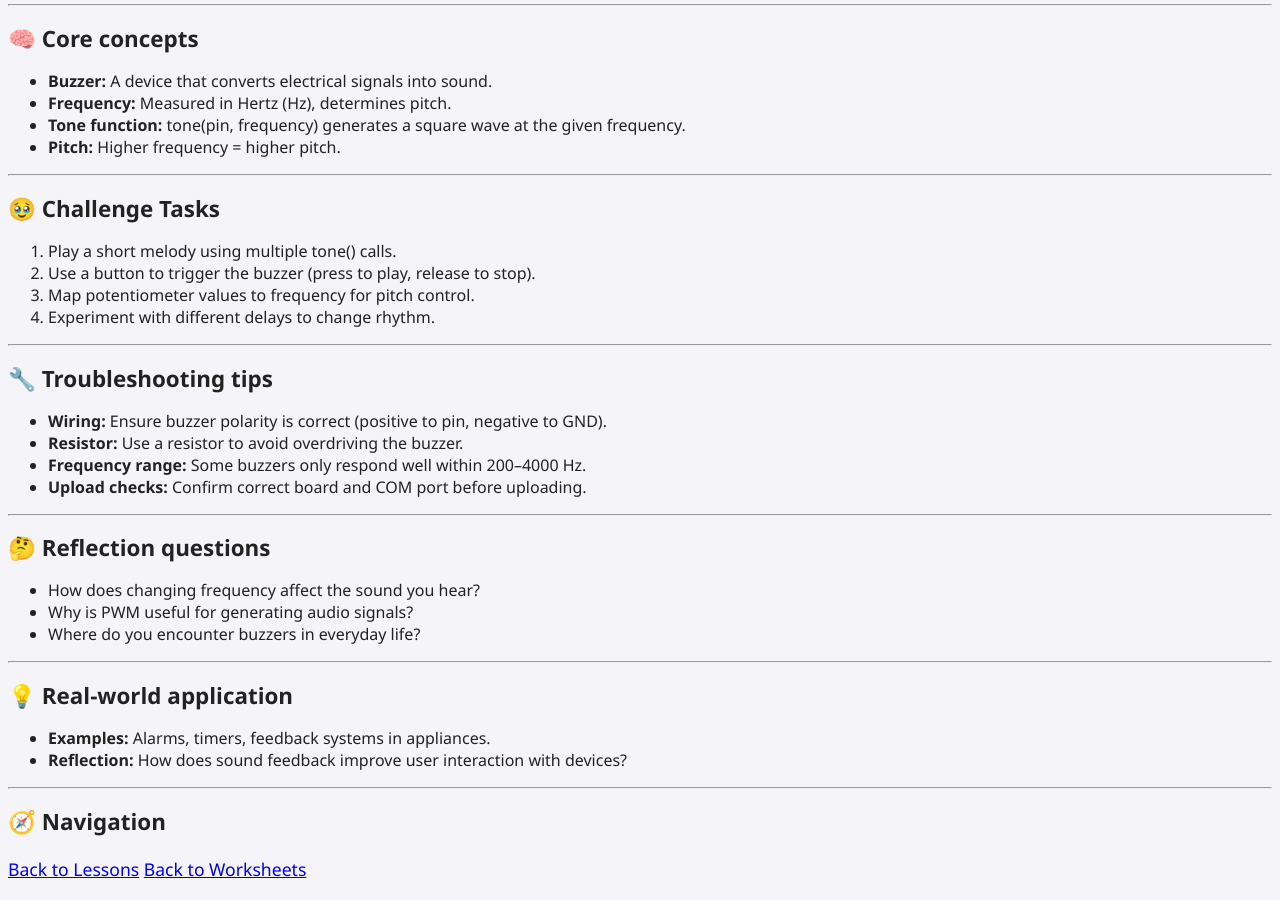
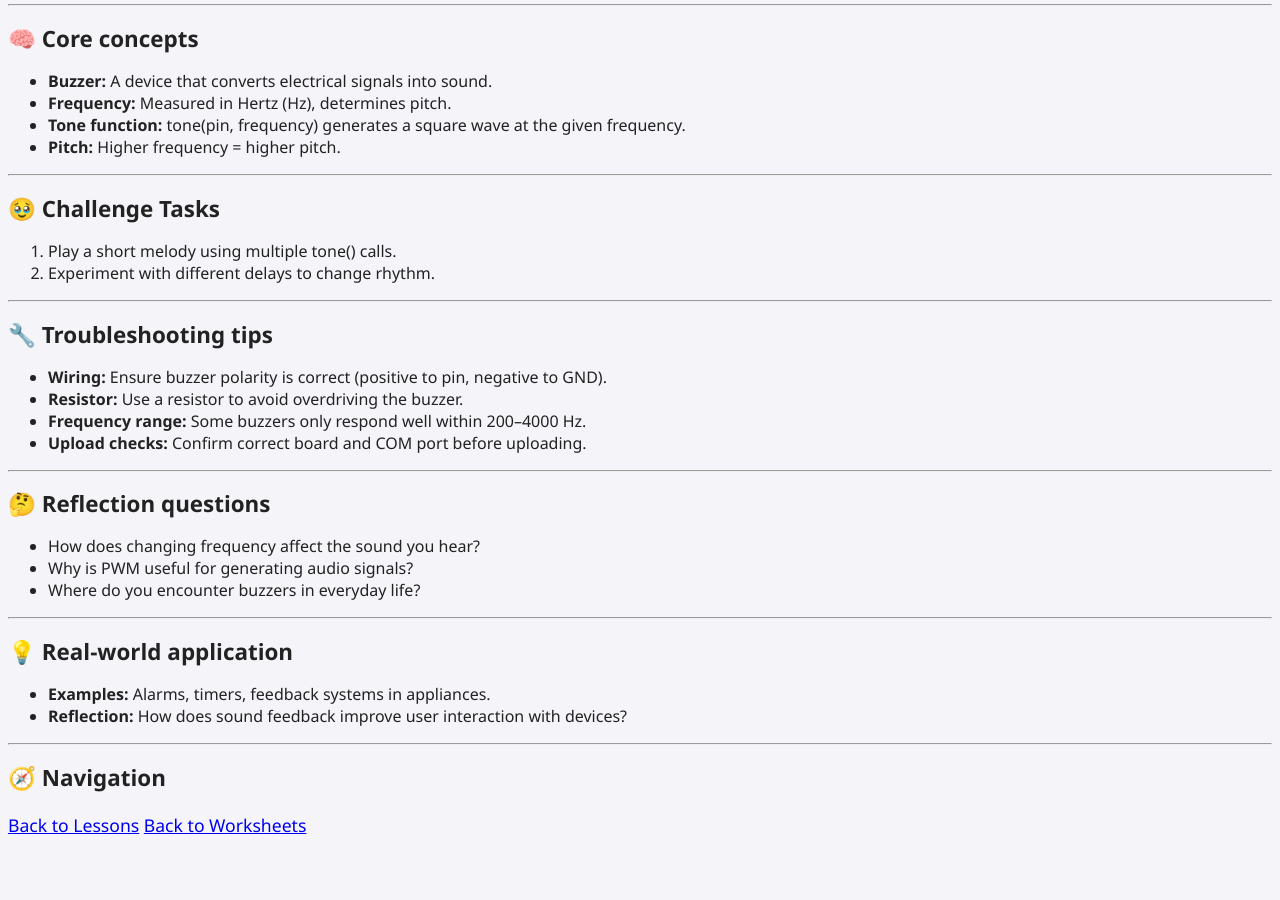
Before and after one commit to ImMrHh/arduino.journey, a Jekyll site: the page built from worksheets/week5-worksheet.md, in a window 1280 px wide and 900 px high, scrolled down 1158 px. Built offline with Jekyll 4.4.1, drawn with Linux system fonts in a browser that asks for light colours; after the commit the page ends 2014 px from its top, so only the background shows below that.

Commit message:
Update week5-worksheet.md

```diff
--- a/worksheets/week5-worksheet.md
+++ b/worksheets/week5-worksheet.md
@@ -51,9 +51,7 @@ void loop() {
 
 ## 🥹 Challenge Tasks
 1. Play a short melody using multiple tone() calls.
-2. Use a button to trigger the buzzer (press to play, release to stop).
-3. Map potentiometer values to frequency for pitch control.
-4. Experiment with different delays to change rhythm.
+2. Experiment with different delays to change rhythm.
 
 ---
 
```
